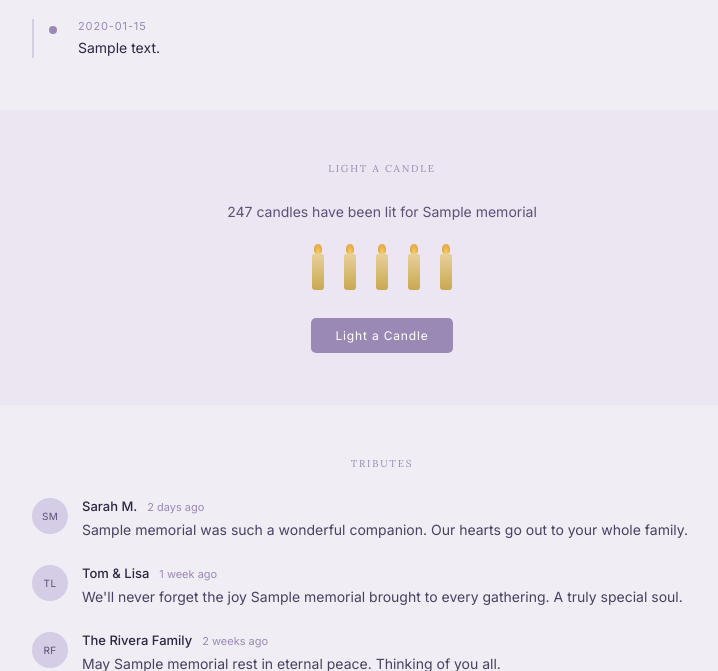
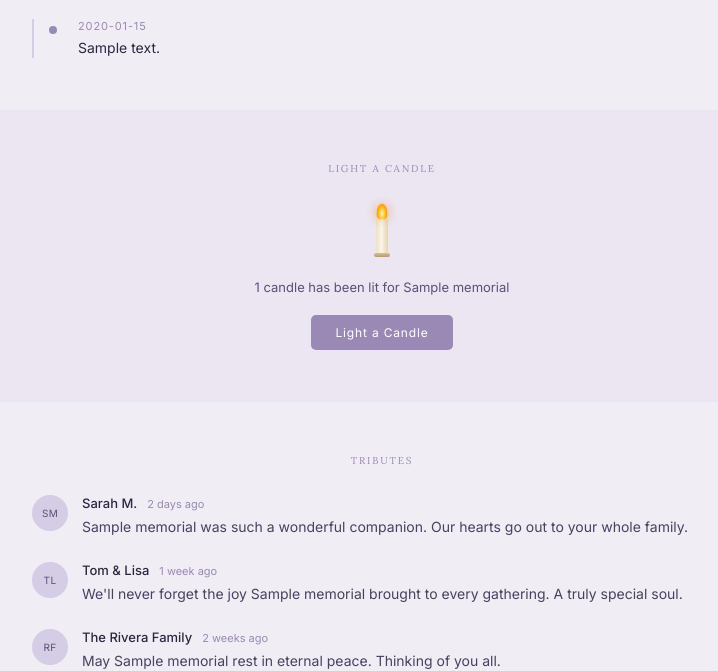
Before and after one commit to jackyfogel/petheavenonline_final, a Django app: a page that uses templates/memorial.html in a window 1280 px wide. Shown: the part 1434-2105 px from the top of the page, without its empty margins (258-976 px from the left). Run offline with Django 5.2, Linux system fonts and the light colour scheme; tables that the repository leaves empty hold one stand-in row (values such as "Sample post"); grey boxes marked "Sample" are stand-in pictures.

Commit message:
Phase 6F.1: Interactive candles — animated flames, one per visitor, session tracking

```diff
--- a/config/urls.py
+++ b/config/urls.py
@@ -18,6 +18,7 @@ urlpatterns = [
     path('terms/', views.terms_view, name='terms'),
     path('privacy/', views.privacy_view, name='privacy'),
     path('memorial/<slug:slug>/', views.memorial_view, name='memorial'),
+    path('memorial/<slug:slug>/light-candle/', views.light_candle_view, name='light_candle'),
     re_path(r'^assets/(?P<path>.*)$', serve, {'document_root': settings.BASE_DIR / 'dist' / 'assets'}),
 ]
 
--- a/config/views.py
+++ b/config/views.py
@@ -1,9 +1,10 @@
 from django.shortcuts import render, redirect
 from django.contrib.auth.decorators import login_required
-from django.http import Http404, HttpResponseForbidden
+from django.http import Http404, HttpResponseForbidden, JsonResponse
+from django.views.decorators.http import require_POST
 from django.utils.text import slugify
 from memorials.forms import MemorialForm, MemorialEditForm
-from memorials.models import Memorial, MemorialTrait, TimelineMilestone, GalleryPhoto, Scene
+from memorials.models import Memorial, MemorialTrait, TimelineMilestone, GalleryPhoto, Scene, Candle
 
 
 def _approved_scene_pages():
@@ -70,9 +71,18 @@ def memorial_view(request, slug):
     is_owner = request.user.is_authenticated and request.user == db_m.user
     scene_pages = _approved_scene_pages()
     scene_page = scene_pages.get(slug)
+    candle_count = Candle.objects.filter(memorial=db_m).count()
+    if request.user.is_authenticated:
+        already_lit = Candle.objects.filter(memorial=db_m, user=request.user).exists()
+    else:
+        already_lit = bool(
+            request.session.session_key and
+            Candle.objects.filter(memorial=db_m, session_key=request.session.session_key).exists()
+        )
     return render(request, "memorial.html", {
         "not_found": False, "m": m, "gallery_range": range(6),
         "is_owner": is_owner, "scene_page": scene_page,
+        "candle_count": candle_count, "already_lit": already_lit,
     })
 
 
@@ -132,6 +142,29 @@ def browse_view(request):
         'q': q,
         'sort': sort,
     })
+
+
+@require_POST
+def light_candle_view(request, slug):
+    try:
+        memorial = Memorial.objects.get(slug=slug)
+    except Memorial.DoesNotExist:
+        return JsonResponse({'error': 'not found'}, status=404)
+
+    if request.user.is_authenticated:
+        already_lit = Candle.objects.filter(memorial=memorial, user=request.user).exists()
+        if not already_lit:
+            Candle.objects.create(memorial=memorial, user=request.user)
+    else:
+        if not request.session.session_key:
+            request.session.create()
+        session_key = request.session.session_key
+        already_lit = Candle.objects.filter(memorial=memorial, session_key=session_key).exists()
+        if not already_lit:
+            Candle.objects.create(memorial=memorial, session_key=session_key)
+
+    count = Candle.objects.filter(memorial=memorial).count()
+    return JsonResponse({'already_lit': already_lit, 'count': count})
 
 
 @login_required(login_url='/register/')
--- a/memorials/models.py
+++ b/memorials/models.py
@@ -93,6 +93,30 @@ class Tribute(models.Model):
         return f'Tribute from {self.author_name} for {self.memorial.pet_name}'
 
 
+class Candle(models.Model):
+    memorial    = models.ForeignKey(Memorial, on_delete=models.CASCADE, related_name='candles')
+    user        = models.ForeignKey(User, on_delete=models.SET_NULL, null=True, blank=True, related_name='candles')
+    session_key = models.CharField(max_length=40, null=True, blank=True)
+    created_at  = models.DateTimeField(auto_now_add=True)
+
+    class Meta:
+        constraints = [
+            models.UniqueConstraint(
+                fields=['user', 'memorial'],
+                condition=models.Q(user__isnull=False),
+                name='unique_user_memorial_candle',
+            ),
+            models.UniqueConstraint(
+                fields=['session_key', 'memorial'],
+                condition=models.Q(session_key__isnull=False),
+                name='unique_session_memorial_candle',
+            ),
+        ]
+
+    def __str__(self):
+        return f'Candle for {self.memorial.pet_name}'
+
+
 class Scene(models.Model):
     title = models.CharField(max_length=100)
     slug = models.SlugField(unique=True)
--- a/static/css/main.css
+++ b/static/css/main.css
@@ -766,39 +766,90 @@ body.footer--inline #site-footer {
 
 /* Candles */
 
+.mem-candle-grid {
+  display: flex;
+  flex-wrap: wrap;
+  justify-content: center;
+  gap: 14px 18px;
+  margin: 20px auto 8px;
+  max-width: 420px;
+  min-height: 68px;
+}
+
+.mem-candle {
+  display: flex;
+  flex-direction: column;
+  align-items: center;
+  gap: 0;
+}
+
+.mem-candle-flame {
+  width: 10px;
+  height: 16px;
+  background: radial-gradient(ellipse at 50% 65%, #fff8b0 0%, #ffb300 50%, #ff6600 88%, transparent 100%);
+  border-radius: 50% 50% 30% 30% / 60% 60% 30% 30%;
+  transform-origin: bottom center;
+  filter: drop-shadow(0 0 5px rgba(255, 130, 0, 0.65));
+  animation: candle-flicker var(--flicker-dur, 2.1s) ease-in-out infinite;
+  animation-delay: var(--flicker-delay, 0s);
+}
+
+.mem-candle-body {
+  width: 12px;
+  height: 34px;
+  background: linear-gradient(to right, #ede0c4 0%, #faf5e8 45%, #e4d4b0 100%);
+  border-radius: 1px 1px 2px 2px;
+}
+
+.mem-candle-base {
+  width: 16px;
+  height: 4px;
+  background: linear-gradient(to bottom, #d4c09a 0%, #b89870 100%);
+  border-radius: 2px;
+}
+
+@keyframes candle-flicker {
+  0%   { transform: scaleX(1)    scaleY(1);    opacity: 1; }
+  20%  { transform: scaleX(0.86) scaleY(1.07); opacity: 0.90; }
+  40%  { transform: scaleX(1.07) scaleY(0.93); opacity: 1; }
+  60%  { transform: scaleX(0.91) scaleY(1.05); opacity: 0.86; }
+  80%  { transform: scaleX(1.05) scaleY(0.96); opacity: 0.95; }
+  100% { transform: scaleX(1)    scaleY(1);    opacity: 1; }
+}
+
+@keyframes candle-appear {
+  from { opacity: 0; transform: translateY(8px) scale(0.8); }
+  to   { opacity: 1; transform: translateY(0)   scale(1); }
+}
+
+.mem-candle--new {
+  animation: candle-appear 0.5s ease-out both;
+}
+
 .mem-candle-count {
-  font-size: 14px;
-  color: #5e4f76;
-  margin-bottom: 24px;
-}
-
-.mem-candle-row {
-  display: flex;
-  justify-content: center;
-  gap: 20px;
-  margin-bottom: 28px;
-}
-
-.mem-candle-icon {
-  display: flex;
-  flex-direction: column;
-  align-items: center;
-}
-
-.mem-candle-icon::before {
-  content: '';
-  width: 8px;
-  height: 10px;
-  background: radial-gradient(ellipse at bottom, #f5d070 0%, #e09830 100%);
-  border-radius: 50% 50% 40% 40%;
-}
-
-.mem-candle-icon::after {
-  content: '';
-  width: 12px;
-  height: 36px;
-  background: linear-gradient(to bottom, #e8d09a, #c8a850);
-  border-radius: 2px 2px 3px 3px;
+  font-size: 13px;
+  color: #5e4f76;
+  margin-bottom: 20px;
+}
+
+.mem-candle-btn--lit {
+  opacity: 0.65;
+  cursor: default;
+}
+
+.mem-candle-nudge {
+  font-size: 12px;
+  color: #9a89b5;
+  margin-top: 8px;
+}
+
+.mem-candle-nudge a {
+  color: #5e4f76;
+  text-decoration: none;
+}
+
+.mem-candle-nudge a:hover {
+  text-decoration: underline;
 }
 
 /* Flowers */
--- a/templates/memorial.html
+++ b/templates/memorial.html
@@ -79,18 +79,21 @@
       </div>
     </section>
 
-    <section class="mem-section mem-section--alt">
+    <section class="mem-section mem-section--alt"
+             id="candle-section"
+             data-slug="{{ m.slug }}"
+             data-name="{{ m.name|escapejs }}"
+             data-count="{{ candle_count }}"
+             data-already-lit="{% if already_lit %}true{% else %}false{% endif %}"
+             data-authenticated="{% if user.is_authenticated %}true{% else %}false{% endif %}">
       <div class="mem-section-inner mem-section-inner--center">
         <h2 class="mem-heading">Light a Candle</h2>
-        <p class="mem-candle-count">247 candles have been lit for {{ m.name }}</p>
-        <div class="mem-candle-row">
-          <div class="mem-candle-icon"></div>
-          <div class="mem-candle-icon"></div>
-          <div class="mem-candle-icon"></div>
-          <div class="mem-candle-icon"></div>
-          <div class="mem-candle-icon"></div>
-        </div>
-        <button class="mem-btn">Light a Candle</button>
+        <div class="mem-candle-grid" id="candle-grid"></div>
+        <p class="mem-candle-count" id="candle-count-text"></p>
+        <button class="mem-btn mem-candle-btn" id="candle-btn" type="button">Light a Candle</button>
+        <p class="mem-candle-nudge" id="candle-nudge" hidden>
+          Want to leave a tribute? <a href="/register/">Create an account →</a>
+        </p>
       </div>
     </section>
 
@@ -152,3 +155,92 @@
 </div>
 {% endif %}
 {% endblock %}
+
+{% block extra_scripts %}
+{% if not not_found %}
+<script>
+(function () {
+  var section = document.getElementById('candle-section');
+  if (!section) return;
+
+  var slug       = section.dataset.slug;
+  var petName    = section.dataset.name;
+  var count      = parseInt(section.dataset.count, 10) || 0;
+  var alreadyLit = section.dataset.alreadyLit === 'true';
+  var authed     = section.dataset.authenticated === 'true';
+  var csrf       = '{{ csrf_token }}';
+
+  var grid      = document.getElementById('candle-grid');
+  var countText = document.getElementById('candle-count-text');
+  var btn       = document.getElementById('candle-btn');
+  var nudge     = document.getElementById('candle-nudge');
+
+  function makeCandle(isNew) {
+    var el = document.createElement('div');
+    el.className = 'mem-candle' + (isNew ? ' mem-candle--new' : '');
+    el.style.setProperty('--flicker-delay', (Math.random() * 2.5).toFixed(2) + 's');
+    el.style.setProperty('--flicker-dur',   (1.8 + Math.random() * 0.7).toFixed(2) + 's');
+    el.innerHTML =
+      '<div class="mem-candle-flame"></div>' +
+      '<div class="mem-candle-body"></div>' +
+      '<div class="mem-candle-base"></div>';
+    return el;
+  }
+
+  function renderCount() {
+    if (count === 0) {
+      countText.textContent = 'Be the first to light a candle for ' + petName;
+    } else if (count === 1) {
+      countText.textContent = '1 candle has been lit for ' + petName;
+    } else {
+      countText.textContent = count + ' candles have been lit for ' + petName;
+    }
+  }
+
+  function renderGrid(addNew) {
+    var display = Math.min(count, 12);
+    if (addNew && display > 0 && grid.children.length < display) {
+      grid.appendChild(makeCandle(true));
+    } else if (!addNew) {
+      grid.innerHTML = '';
+      for (var i = 0; i < display; i++) {
+        grid.appendChild(makeCandle(false));
+      }
+    }
+    renderCount();
+  }
+
+  function setLit() {
+    btn.textContent = "You’ve lit a candle ♥";
+    btn.disabled = true;
+    btn.classList.add('mem-candle-btn--lit');
+    if (!authed) nudge.hidden = false;
+  }
+
+  renderGrid(false);
+  if (alreadyLit) setLit();
+
+  btn.addEventListener('click', function () {
+    if (btn.disabled) return;
+    btn.disabled = true;
+    btn.textContent = 'Lighting…';
+
+    fetch('/memorial/' + slug + '/light-candle/', {
+      method: 'POST',
+      headers: { 'X-CSRFToken': csrf },
+    })
+      .then(function (r) { return r.json(); })
+      .then(function (data) {
+        count = data.count;
+        renderGrid(!data.already_lit);
+        setLit();
+      })
+      .catch(function () {
+        btn.disabled = false;
+        btn.textContent = 'Light a Candle';
+      });
+  });
+})();
+</script>
+{% endif %}
+{% endblock %}
```
Also changed, not shown: SESSION.md (+10 -0 lines), memorials/admin.py (+8 -1 lines), memorials/migrations/0003_candle.py (added).
